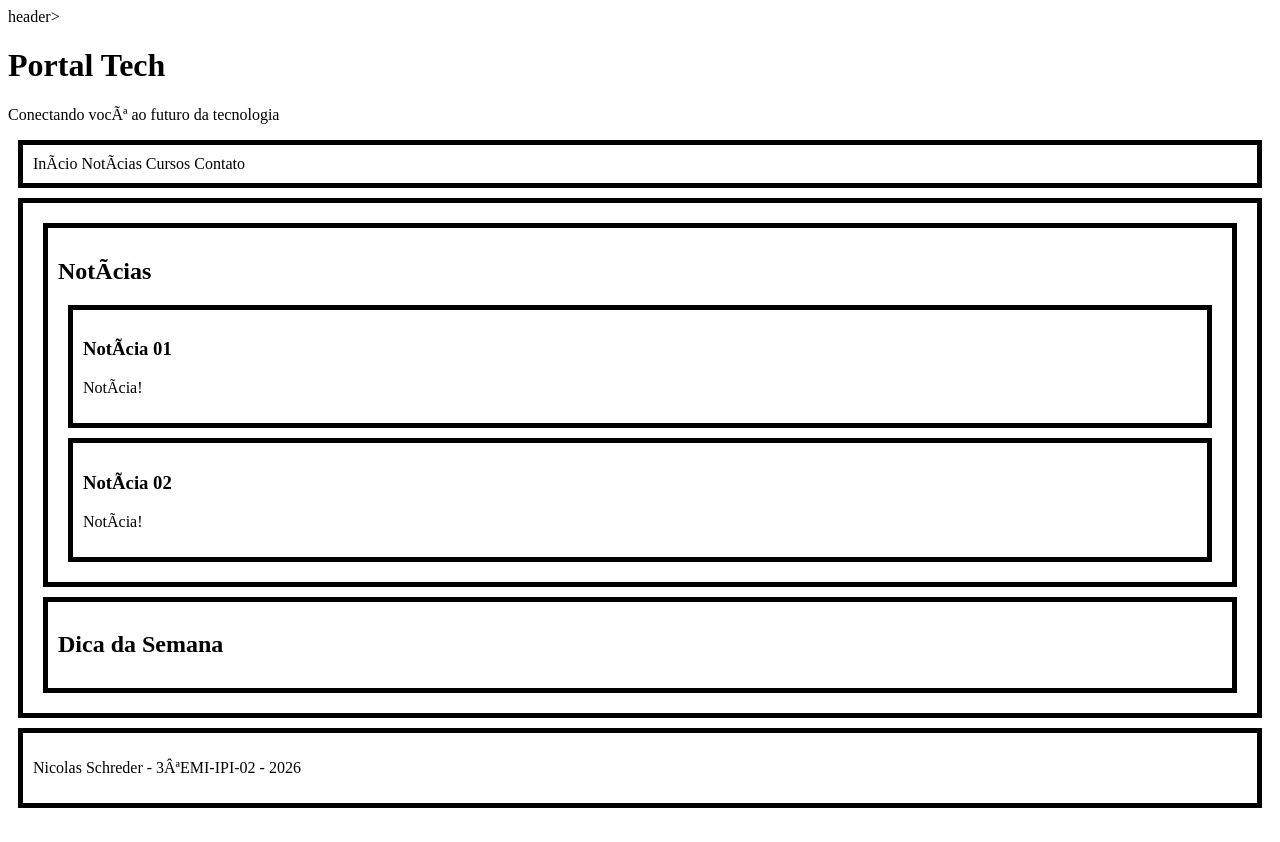
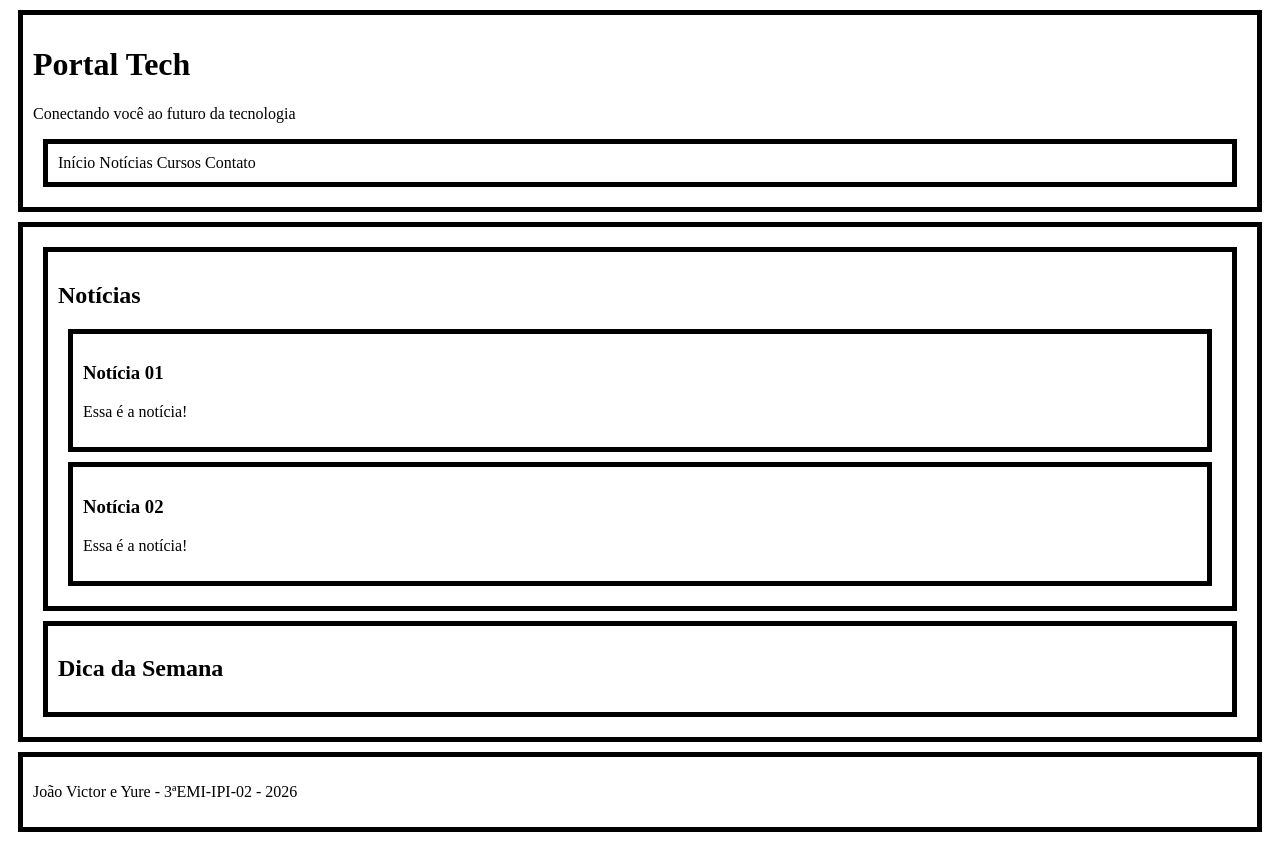
Before and after one commit to CEEMTI-BG-prof-Melissa/1-trimestre-2026-nicolas-e-warley, a plain HTML site: page aula03/index.html in a window 1280 px wide. Before the commit the page ends 818 px from the top, so only its background shows below. Drawn offline with Linux system fonts and the light colour scheme.

Commit message:
Refactor HTML structure and update content

```diff
--- a/aula03/index.html
+++ b/aula03/index.html
@@ -1,8 +1,8 @@
-<!Doctype HTML>
-<head lang "pt-br">
-	<head>
-		<title>"titulo da pagina</title>
-		<meta charset "UTF-8">
+<!DOCTYPE html>
+<html lang="pt-br">
+    <head>
+        <title> Portal Tech </title>
+        <meta charset="UTF-8">
         <style>
             header,nav,main,section,article,aside,footer{
                 border: 5px solid black;
@@ -10,35 +10,39 @@
                 margin: 10px;
             }
         </style>
-	</head>
-	<body>
-        header>
+    </head>
+    <body>
+        <header>
             <h1> Portal Tech </h1>
 
             <p> Conectando você ao futuro da tecnologia </p>
 
-           <header>
-                <td> Início Notícias Cursos Contato </td>
-           </header>
+           <nav>
+               Início
+               Notícias
+               Cursos
+               Contato
+           </nav>
         </header>
         <header>
             <header>
                 <h2> Notícias </h2>
-                <header>
+
+            <article>
                     <h3> Notícia 01 </h3>
-                    <p> Notícia! </p>
-                </header>
-                <header>
+                    <p> Essa é a notícia! </p>
+            </article>
+            <article>
                     <h3> Notícia 02 </h3>
-                    <p> Notícia! </p>
-                </header>
+                    <p> Essa é a notícia! </p>
+            </article>
             </header>
             <header>
                 <h2> Dica da Semana </h2>
             </header>
         </header>
         <header>
-            <p> Nicolas Schreder - 3ªEMI-IPI-02 - 2026 </p>
+            <p> João Victor e Yure - 3ªEMI-IPI-02 - 2026 </p>
         </header>
-	</body>
+    </body>
 </html>
```
